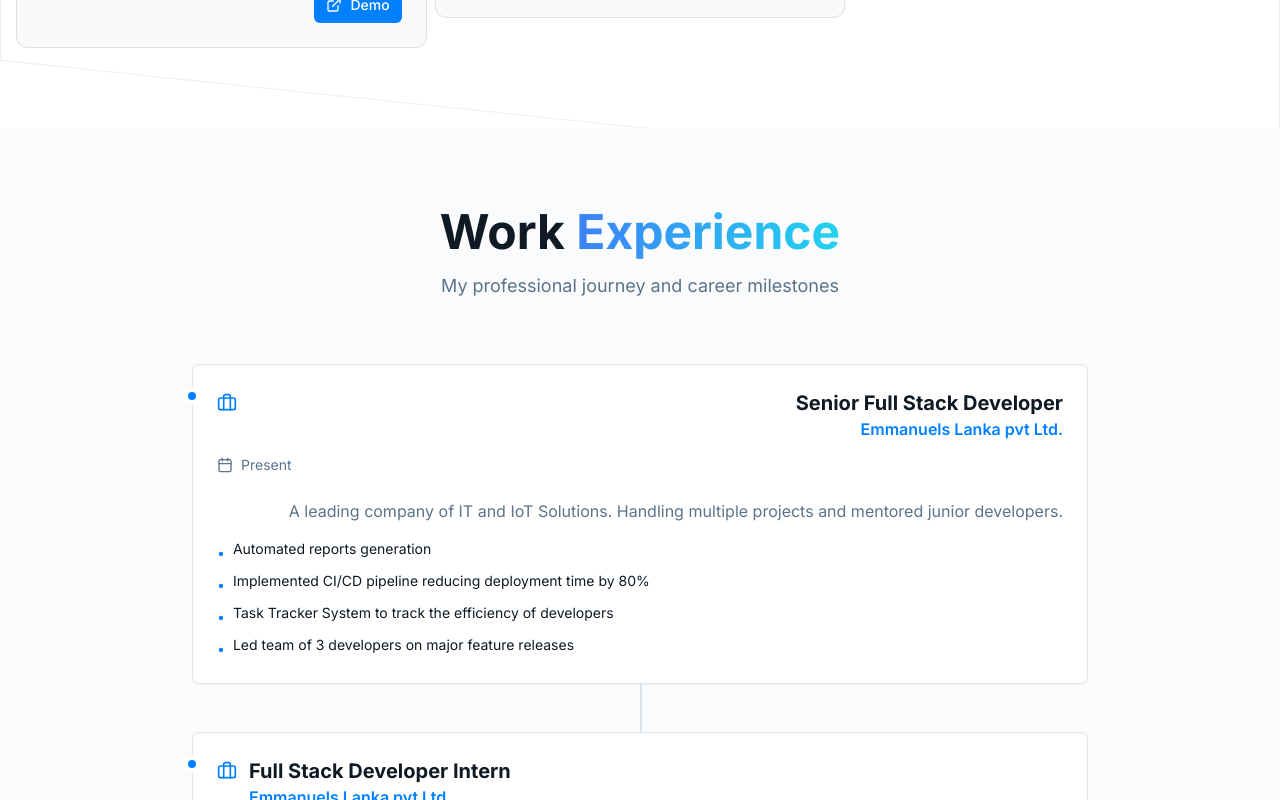
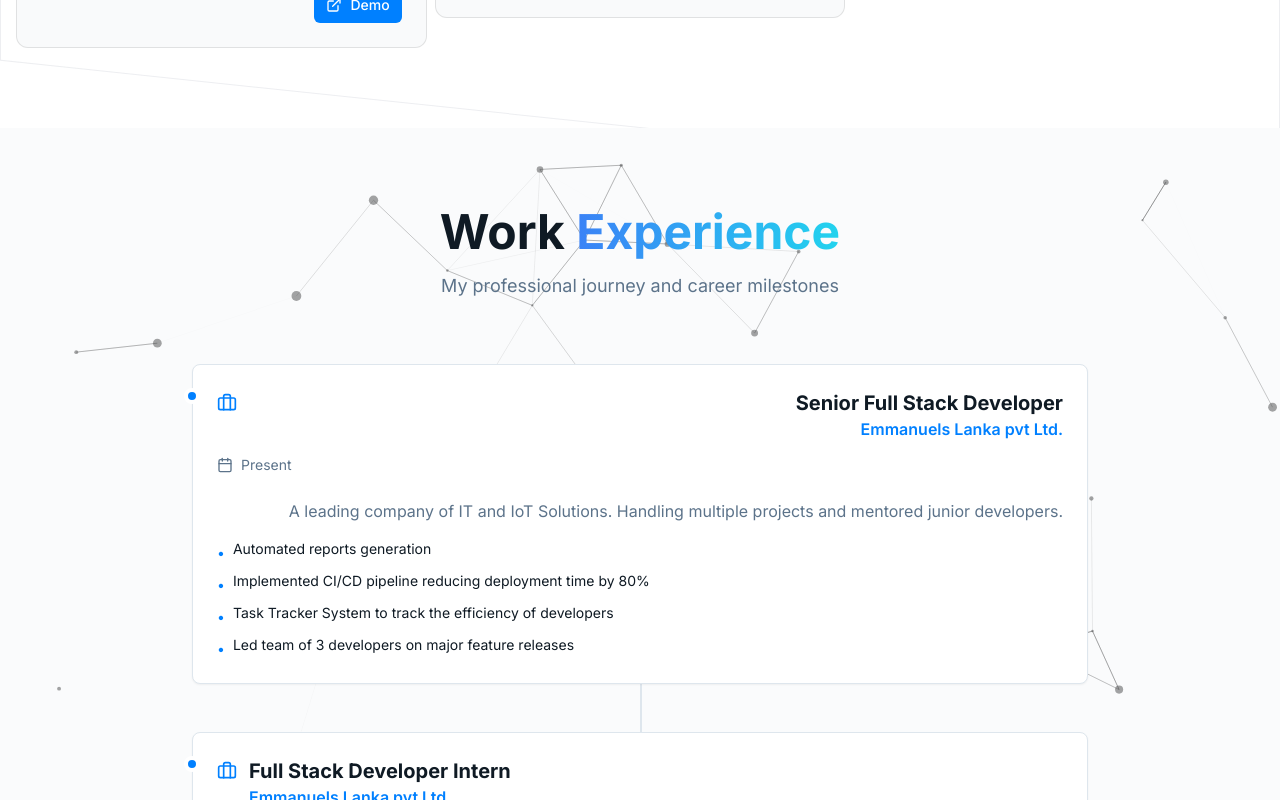
Before and after one commit to Adil7782/latest-portfolio, a Next.js app: page / in a window 1280 px wide. Shown: the part 2980-3780 px from the top of the page. Built offline with nearby package versions, Linux system fonts and the light colour scheme.

Commit message:
mesh implemented

```diff
--- a/app/page.tsx
+++ b/app/page.tsx
@@ -7,6 +7,8 @@ import { SkillsSection } from '@/components/skills-section';
 import { ContactSection } from '@/components/contact-section';
 import { Footer } from '@/components/footer';
 import { ScrollProgress } from '@/components/ui/scroll-progress';
+import { ParticlesBackground } from '@/components/ui/meshBackground';
+
 
 export default function Home() {
   console.log("first")
@@ -17,6 +19,8 @@ export default function Home() {
       <AboutSection />
       <ProjectsSection />
       <ExperienceSection />
+
+
       <SkillsSection />
       <ContactSection />
       <Footer />
--- a/components/experience-section.tsx
+++ b/components/experience-section.tsx
@@ -3,6 +3,7 @@
 import { motion } from 'framer-motion';
 import { Card, CardContent, CardHeader } from './ui/card';
 import { Briefcase, Calendar } from 'lucide-react';
+import { ParticlesBackground } from '@/components/ui/meshBackground';
 
 const experiences = [
   {
@@ -48,8 +49,11 @@ const experiences = [
 
 export function ExperienceSection() {
   return (
-    <section id="experience" className="py-20 bg-secondary/30">
-      <div className="container mx-auto px-4">
+    <section id="experience" className="relative py-20 bg-secondary/30 overflow-hidden">
+      {/* Particles background */}
+      <div  className="absolute inset-0 -z-10"><ParticlesBackground /></div>
+
+      <div className="container mx-auto px-4 relative z-10">
         <motion.div
           initial={{ opacity: 0, y: 20 }}
           whileInView={{ opacity: 1, y: 0 }}
--- a/components/skills-section.tsx
+++ b/components/skills-section.tsx
@@ -71,7 +71,7 @@ const skillCategories = [
 
 export function SkillsSection() {
   return (
-    <section id="skills" className="py-20">
+    <section id="skills" className="py-20 mt-10 pt-10">
        <div className="bg-background relative flex h-full w-full flex-col items-center justify-center overflow-hidden rounded-lg border">
        <div className="container mx-auto px-4">
         <motion.div
--- /dev/null
+++ b/components/ui/meshBackground.tsx
@@ -0,0 +1,103 @@
+"use client";
+import { useEffect, useMemo, useState } from "react";
+import Particles, { initParticlesEngine } from "@tsparticles/react";
+import {
+  type Container,
+  type ISourceOptions,
+  MoveDirection,
+  OutMode,
+} from "@tsparticles/engine";
+import { loadSlim } from "@tsparticles/slim";
+import { useTheme } from "next-themes"; // --- ADD THIS ---
+
+export const ParticlesBackground = () => {
+  const [init, setInit] = useState(false);
+  const [mounted, setMounted] = useState(false); // --- ADD THIS ---
+  const { resolvedTheme } = useTheme(); // --- ADD THIS ---
+
+  // this should be run only once per application lifetime
+  useEffect(() => {
+    initParticlesEngine(async (engine) => {
+      await loadSlim(engine);
+    }).then(() => {
+      setInit(true);
+    });
+  }, []);
+
+  // --- ADD THIS useEffect to handle theme hydration ---
+  useEffect(() => {
+    setMounted(true);
+  }, []);
+
+  const particlesLoaded = async (container?: Container): Promise<void> => {
+    console.log(container);
+  };
+
+  const options: ISourceOptions = useMemo(
+    () => {
+      // --- ADD THIS LOGIC ---
+      // Set particle and link colors based on the resolved theme
+      const particleColor = resolvedTheme === "light" ? "#000000" : "#ffffff";
+
+      return {
+        // --- REMOVED the 'background' property to make it transparent ---
+        fullScreen: { enable: false },
+        fpsLimit: 120,
+        interactivity: {
+          events: {
+            onClick: { enable: true, mode: "push" },
+            onHover: { enable: true, mode: "repulse" },
+          },
+          modes: {
+            push: { quantity: 4 },
+            repulse: { distance: 200, duration: 0.4 },
+          },
+        },
+        particles: {
+          color: {
+            value: particleColor, // --- USE DYNAMIC COLOR ---
+          },
+          links: {
+            color: particleColor, // --- USE DYNAMIC COLOR ---
+            distance: 150,
+            enable: true,
+            opacity: 0.5,
+            width: 1,
+          },
+          move: {
+            direction: MoveDirection.none,
+            enable: true,
+            outModes: { default: OutMode.out },
+            random: false,
+            speed: 6,
+            straight: false,
+          },
+          number: {
+            density: { enable: true },
+            value: 80,
+          },
+          opacity: { value: 0.5 },
+          shape: { type: "circle" },
+          size: { value: { min: 1, max: 5 } },
+        },
+        detectRetina: true,
+      };
+    },
+    [resolvedTheme], // --- ADD DEPENDENCY ---
+  );
+
+  // --- UPDATE THIS CHECK ---
+  // Wait for both particles to init AND theme to be mounted
+  if (init && mounted) {
+    return (
+      <Particles
+        id="tsparticles"
+        particlesLoaded={particlesLoaded}
+        options={options}
+        className="h-full w-full"
+      />
+    );
+  }
+
+  return <></>;
+};
--- a/package.json
+++ b/package.json
@@ -43,6 +43,7 @@
     "@supabase/supabase-js": "^2.58.0",
     "@tsparticles/engine": "^3.9.1",
     "@tsparticles/react": "^3.0.0",
+    "@tsparticles/slim": "^3.9.1",
     "@types/node": "20.6.2",
     "@types/react": "18.2.22",
     "@types/react-dom": "18.2.7",
```
Also changed, not shown: 1 other file (tests, documents, lock files or other folders).
